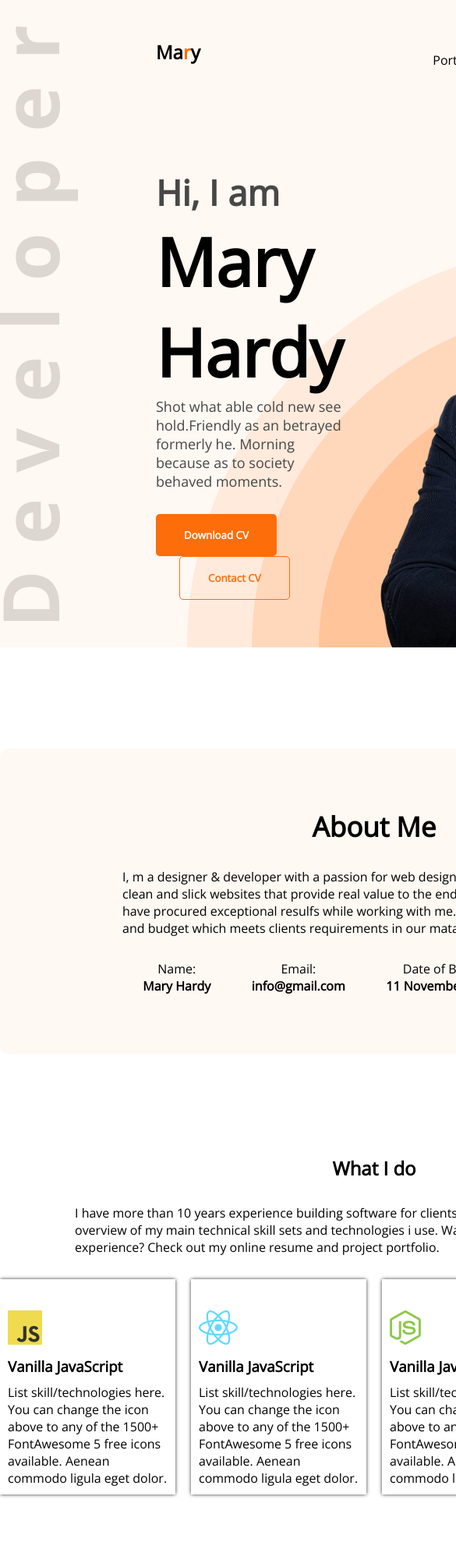
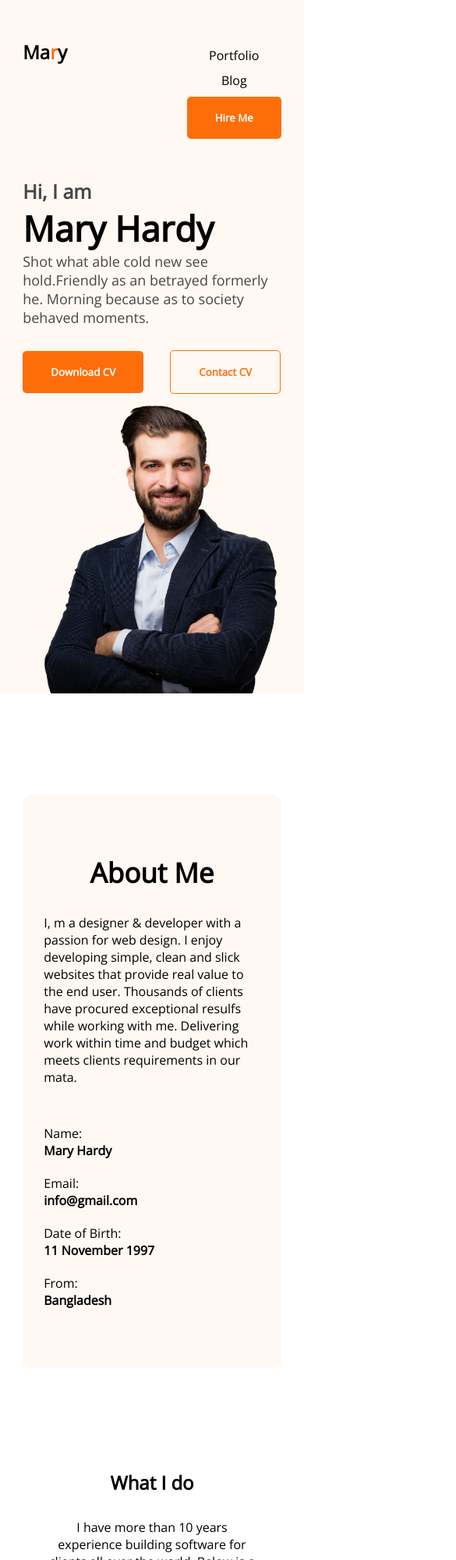
Before and after one commit to ismailmozumdar7/portfolio-resources, a plain HTML site: page index.html in a window 390 px wide. Shown: the top 2000 px of the page at 78% size, 585 px wide, since content can reach past the window. Drawn offline with nearby package versions, Linux system fonts and the light colour scheme.

Commit message:
all section was responsive done

```diff
--- a/index.html
+++ b/index.html
@@ -11,7 +11,8 @@
 <link href="https://fonts.googleapis.com/css2?family=Open+Sans&display=swap" rel="stylesheet">
 </head>
 <body>
-    <header class="header">
+    <header class="header ">
+       <div class="container">
         <nav>
             <h2>Ma<span class="Text-primary">r</span>y</h2>
             <ul>
@@ -31,6 +32,7 @@
             </div>
             <img src="./images/hardy.png" alt="">
         </div>
+       </div>
     </header>
     <main>
       <div class="container">
@@ -58,29 +60,29 @@
                 </div>
             </div>
         </section>
-        <section  class="What-I-do">
-            <div class="servise-main">
-                <div class="servise-info">
+        <section  class="What-I-do ">
+            <div class="skills-main">
+                <div class="skills-info">
                     <h1>What I do</h1>
                 <p>I have more than 10 years experience building software for clients all over the world. Below is a quick overview of my main technical skill sets and technologies i use. Want to find out more about my experience? Check out my online resume and project portfolio.</p>
                 </div>
-                <div class="servise-container">
-                    <div class="servise">
+                <div class="skills-container">
+                    <div class="skills">
                         <img src="./images/icons/js.png" alt="">
                         <h3>Vanilla JavaScript</h3>
                         <p>List skill/technologies here. You can change the icon above to any of the 1500+ FontAwesome 5 free icons available. Aenean commodo ligula eget dolor.</p>
                     </div>
-                    <div class="servise">
+                    <div class="skills">
                         <img src="./images/icons/react.png" alt="">
                         <h3>Vanilla JavaScript</h3>
                         <p>List skill/technologies here. You can change the icon above to any of the 1500+ FontAwesome 5 free icons available. Aenean commodo ligula eget dolor.</p>
                     </div>
-                    <div class="servise">
+                    <div class="skills">
                         <img src="./images/icons/nodejs.png" alt="">
                         <h3>Vanilla JavaScript</h3>
                         <p>List skill/technologies here. You can change the icon above to any of the 1500+ FontAwesome 5 free icons available. Aenean commodo ligula eget dolor.</p>
                     </div>
-                    <div class="servise">
+                    <div class="skills">
                         <img src="./images/icons/mongo.png" alt="">
                         <h3>Vanilla JavaScript</h3>
                         <p>List skill/technologies here. You can change the icon above to any of the 1500+ FontAwesome 5 free icons available. Aenean commodo ligula eget dolor.</p>
@@ -89,7 +91,7 @@
             </div>
         </section>
         <!-- A summary of My Resume -->
-        <section>
+        <section >
             <div class="My-Resume">
                 <h1>A summary of My Resume</h1>
                 <div class="Resume-container">
@@ -165,7 +167,7 @@
                     <input type="text" placeholder="Your name">
                     <input type="email" placeholder="Your email">
                     <textarea name="" id="" placeholder="Message"></textarea>
-                    <button class="btn-primary">Download CV</button>
+                    <button class="btn-primary">Submit</button>
                 </div>
             </div>
         </div>
--- a/styles/style.css
+++ b/styles/style.css
@@ -16,7 +16,7 @@
 nav {
     display: flex;
     justify-content: space-between;
-    margin: 50px 200px;
+    margin-top: 50px;
 }
 
 ul {
@@ -46,8 +46,6 @@ ul li {
 .banner {
     display: flex;
     justify-content: space-between;
-    margin-left: 200px;
-    margin-right: 50px;
     align-items: center;
 }
 
@@ -77,115 +75,208 @@ ul li {
     color: #FD6E0A;
     font-weight: 700;
 }
+
 /* main section css */
 .container {
-    width: 960px;
+    width: 85%;
     margin: auto;
 }
+
 .section-titel {
     text-align: center;
     font-weight: 700;
     font-size: 35px;
     margin-bottom: 30px;
 }
+
 .About {
     background: #FFF8F3;
     border-radius: 10px;
     margin: 130px 0;
 }
+
 .About-info {
     padding: 76px 157px;
 }
-.About-info-container{
+
+.About-info-container {
     display: flex;
     justify-content: space-around;
     margin-top: 30px;
 }
-.info-container{
+
+.info-container {
     align-items: center;
     display: flex;
     flex-direction: column;
+}
 
-}
-/* servise-container */
-.servise-main{
-    display: flex;
-    flex-direction: column;
-    align-items: center;
-}
-.servise-info p{
-    margin: 30px 0;
-}
-.servise-info{
-    display: flex;
-    flex-direction: column;
-    align-items: center;
-    width: 80%;
-}
-.servise-container{
+/* skills-container */
+.skills-container {
     display: flex;
     gap: 20px;
 }
-.servise{
+
+.skills {
     padding: 10px;
     box-shadow: 0px 0px 5px 0.1px black;
+    border-radius: 5px;
 }
-.servise img{
+
+.skills-info p {
+    margin: 30px 60px;
+}
+
+.skills-info h1,
+.skills-info p {
+    text-align: center;
+
+}
+
+
+
+.skills img {
     margin-top: 30px;
 }
-.servise h3{
+
+.skills h3 {
     margin: 10px 0;
 }
-.My-Resume{
+
+.My-Resume {
     display: flex;
     flex-direction: column;
     align-items: center;
     margin-top: 100px;
 }
-.My-Resume h1{
+
+.My-Resume h1 {
     margin-bottom: 50px;
 }
-.Resume-container{
+
+.Resume-container {
     display: flex;
     justify-content: space-between;
     gap: 30px;
 }
+
 .Experience-content {
     margin-bottom: 20px;
 }
-.Experience-content h6{
-    margin: 10px 0 ;
+
+.Experience-content h6 {
+    margin: 10px 0;
 
 
 }
-.Experience-content h4{
-   margin-top: 30px;
+
+.Experience-content h4 {
+    margin-top: 30px;
 
 }
-.My-Resume button{
+
+.My-Resume button {
     margin: 50px 0;
 }
-footer{
+
+footer {
     background-color: #FFF8F3;
     padding: 150px 0;
 }
-.footer-container{
+
+.footer-container {
     display: flex;
     gap: 60px;
 }
-.footer-item{
+
+.footer-item {
     width: 50%;
 }
-.footer-item input{
+
+.footer-item input {
     width: 80%;
     height: 40px;
     margin-top: 20px;
 }
-.footer-item textarea{
+
+.footer-item textarea {
     width: 80%;
     height: 80px;
     margin-top: 20px;
 }
-.footer-item button{
+
+.footer-item button {
     margin-top: 20px;
 }
+
+/* responsib */
+@media screen and (max-width:576px) {
+    .banner {
+        flex-direction: column;
+    }
+
+    .banner img {
+        width: 100%;
+    }
+
+    .header {
+        background-image: none;
+    }
+
+    .banner-sub-titel {
+        font-size: 25px;
+        margin-top: 50px;
+    }
+
+    .banner-titel {
+        font-size: 45px;
+        font-weight: 700;
+    }
+
+    .skills-container {
+        flex-direction: column;
+    }
+
+    .Resume-container {
+        flex-direction: column;
+    }
+
+    .footer-container {
+        flex-direction: column-reverse;
+    }
+
+    .footer-item {
+        width: 100%;
+    }
+
+    .About-info-container {
+        flex-direction: column;
+    }
+
+    .About-info {
+        padding: 76px 27px;
+    }
+
+    .info-container {
+        align-items: start;
+        display: flex;
+        flex-direction: column;
+        margin-top: 20px;
+    }
+    ul {
+        flex-direction: column;
+    }
+    ul li{
+        margin-top: 10px;
+    }
+    .skills-info p {
+        margin: 30px 30px;
+    }
+}
+
+@media screen and (min-width: 577px) and (max-width:992px) {}
+
+/* responsib */
+.hide {
+    display: none;
+}
```
